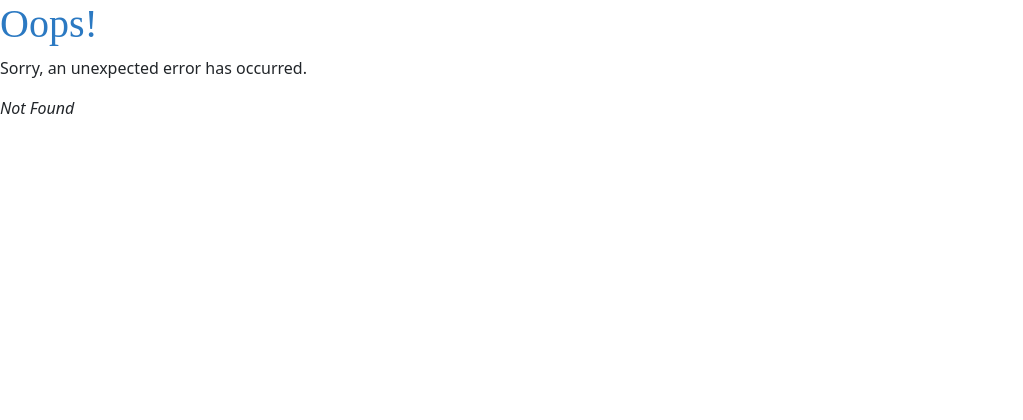
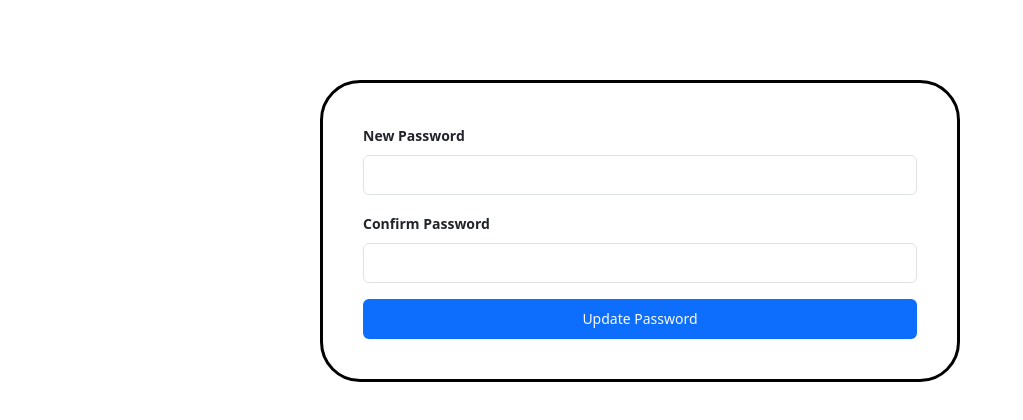
Before and after one commit to 718Asma/Oasis-User-Frontend, a React (Vite) app: page /reset-password/1/1 in a window 1280 px wide. Before the commit this address had no page. Shown: the top 420 px of the page, without its empty margins (0-1023 px from the left). Built offline with nearby package versions, Linux system fonts and the light colour scheme.

Commit message:
Implemented Reset Password & Static Notification Button

```diff
--- a/package.json
+++ b/package.json
@@ -30,6 +30,7 @@
     "react": "^18.3.1",
     "react-dom": "^18.3.1",
     "react-router-dom": "^6.26.2",
+    "react-toastify": "^10.0.6",
     "tailwind-merge": "^2.5.3",
     "tailwindcss-animate": "^1.0.7",
     "yup": "^1.4.0"
--- a/src/components/functional/FilterSideBar.tsx
+++ b/src/components/functional/FilterSideBar.tsx
@@ -40,7 +40,8 @@ const FilterSideBar: React.FC<FilterSideBarProps> = ({
         const fetchLocations = async () => {
             try {
                 const response = await getScholarshipLocations();
-                const data: string[] = response.data;
+                console.log(response);
+                const data: string[] = response;
                 const uniqueLocations = [...new Set(data)];
                 setLocations(uniqueLocations);
             } catch (error) {
--- a/src/components/functional/Header.tsx
+++ b/src/components/functional/Header.tsx
@@ -7,6 +7,7 @@ import { getUserById } from "@/services/userService";
 import { useTheme } from '@/components/theme-provider';
 import { ModeToggle } from '@/components/mode-toggle';
 import { AccountDropdown } from '@/components/account';
+import { Notification } from '@/components/notification';
 
 import { Button } from '@/components/ui/button';
 import "../styles/Header.css";
@@ -57,9 +58,14 @@ const Header = () => {
                     <ModeToggle />
                 </div>
                 {user ? (
-                    <div className='dark:text-white' style={{ marginRight: '1rem' }}>
-                        <AccountDropdown />
-                    </div>
+                    <>
+                        <div className='dark:text-white' style={{ marginRight: '1rem' }}>
+                            <Notification />
+                        </div>
+                        <div className='dark:text-white' style={{ marginRight: '1rem' }}>
+                            <AccountDropdown />
+                        </div>
+                    </>
                 ) : (
                     <Button
                         onClick={() => navigate('/login')}
--- /dev/null
+++ b/src/components/notification.tsx
@@ -0,0 +1,27 @@
+import { Button } from "@/components/ui/button";
+import {
+    DropdownMenu,
+    DropdownMenuContent,
+    DropdownMenuItem,
+    DropdownMenuTrigger,
+} from "@/components/ui/dropdown-menu";
+
+import { Bell } from "lucide-react";
+
+export function Notification() {
+    return (
+        <DropdownMenu>
+            <DropdownMenuTrigger asChild>
+                <Button variant="outline" size="icon">
+                    <Bell className="h-6 w-6" />
+                    <div className="absolute top-[33px] right-[115px] h-2 w-2 bg-red-500 rounded-full"></div>
+                </Button>
+            </DropdownMenuTrigger>
+            <DropdownMenuContent align="end">
+                <DropdownMenuItem>
+                    Notification 1
+                </DropdownMenuItem>
+            </DropdownMenuContent>
+        </DropdownMenu>
+    );
+}
--- a/src/main.tsx
+++ b/src/main.tsx
@@ -1,6 +1,8 @@
-import React, { StrictMode } from "react";
+import { StrictMode } from "react";
 import { createRoot } from "react-dom/client";
 import { MantineProvider } from "@mantine/core"; // Import MantineProvider
+import { ToastContainer } from 'react-toastify';
+import 'react-toastify/dist/ReactToastify.css';
 import "./index.css";
 import "bootstrap/dist/css/bootstrap.min.css";
 
@@ -20,6 +22,7 @@ import SettingsPage from "./pages/Settings.tsx";
 import PrivateRoute from "./auth/PrivateRoute.tsx";
 import { AuthProvider } from "./auth/AuthContext.tsx";
 import AboutUs from "./pages/AboutUs.tsx";
+import ResetPassword from "./pages/ResetPassword.tsx";
 
 const router = createBrowserRouter([
     {
@@ -52,6 +55,12 @@ const router = createBrowserRouter([
         ),
     },
     {
+        path: "/reset-password/:userId/:token",
+        element: (
+            <ResetPassword />
+        ),
+    },
+    {
         path: "/about-us",
         element: <AboutUs />,
     },
@@ -59,6 +68,7 @@ const router = createBrowserRouter([
 
 createRoot(document.getElementById("root")!).render(
     <StrictMode>
+        <ToastContainer position="bottom-right" autoClose={5000} />
         <ThemeProvider defaultTheme="light" storageKey="vite-ui-theme">
             <MantineProvider>
                 <AuthProvider>
--- a/src/pages/Login.tsx
+++ b/src/pages/Login.tsx
@@ -3,6 +3,7 @@ import { useNavigate } from "react-router-dom";
 
 import { useFormik } from "formik";
 import * as Yup from "yup";
+import { toast } from "react-toastify";
 
 import { AuthContext } from "../auth/AuthContext";
 import { forgotPassword, login } from "@/services/authService";
@@ -10,8 +11,6 @@ import { forgotPassword, login } from "@/services/authService";
 import { Label } from "@/components/ui/label";
 import { Input } from "@/components/ui/input";
 import { Button } from "@/components/ui/button";
-
-import oasisBanner from '@/assets/oasisBanner.png';
 
 const validationSchema = Yup.object({
     email: Yup.string()
@@ -38,7 +37,6 @@ export default function Login() {
         validationSchema,
         onSubmit: async (values) => {
             try {
-                console.log("Logging in with values:", values);
                 const response = await login(values);
                 console.log("Login response:", response);
 
@@ -62,6 +60,12 @@ export default function Login() {
         console.log('Email :', email);
         const data = await forgotPassword(email);
         console.log("Forgot password response:", data);
+
+        if (data) {
+            toast.success(data.message);
+        } else {
+            toast.error("Failed to send reset email. Please try again.");
+        }
     }
 
     return (
@@ -108,7 +112,7 @@ export default function Login() {
                 </p>
             </div>
             <div className="hidden lg:flex lg:flex-1 lg:items-center lg:justify-center bg-gray-100">
-                <img src={oasisBanner} alt="Log In" className="h-full w-full" />
+                <img src='src\\assets\\oasisBanner.png' alt="Log In" className="h-full w-full" />
             </div>
         </div>
     );
--- /dev/null
+++ b/src/pages/ResetPassword.tsx
@@ -0,0 +1,114 @@
+import { useNavigate, useParams } from "react-router-dom";
+
+import { useFormik } from "formik";
+import * as Yup from "yup";
+
+import { resetPassword } from "@/services/authService";
+
+import { Label } from "@/components/ui/label";
+import { Input } from "@/components/ui/input";
+import { Button } from "@/components/ui/button";
+
+const validationSchema = Yup.object({
+    password: Yup.string()
+        .min(8, "Password must be at least 8 characters")
+        .max(100, "Password must be at most 100 characters")
+        .required("Password is required")
+        .notOneOf(
+            [Yup.ref("oldPassword")],
+            "New password must be different from current password"
+        ),
+    confirmPassword: Yup.string()
+        .oneOf([Yup.ref("password"), undefined], "Passwords must match")
+        .required("Confirm password is required"),
+});
+const ResetPassword = () => {
+    const navigate = useNavigate();
+    const { userId } = useParams<{ userId: string }>();
+    const { token } = useParams<{ token: string }>();
+    const formik = useFormik({
+        initialValues: {
+            password: "",
+            confirmPassword: "",
+        },
+        validationSchema,
+        onSubmit: async (values) => {
+            console.log("Password update values:", values);
+
+            const { password, confirmPassword } = values;
+            console.log("Updated values:", { password, confirmPassword });
+
+            if (userId && token) {
+                try {
+                    const response = await resetPassword(
+                        userId,
+                        token,
+                        password,
+                        confirmPassword
+                    );
+                    console.log("Response:", response);
+                    navigate("/login");
+                } catch (error) {
+                    console.error("Error updating profile:", error);
+                }
+            }
+        },
+    });
+
+    return (
+        <div className="min-h-screen w-full bg-background dark:bg-dark-background">
+            <form
+                onSubmit={formik.handleSubmit}
+                className="space-y-4"
+                style={{
+                    border: "3px solid black",
+                    borderRadius: "5vh",
+                    padding: "5vh",
+                    width: "80vh",
+                    marginLeft: "auto",
+                    marginRight: "auto",
+                    marginTop: "5rem",
+                }}
+            >
+                <div className="space-y-2">
+                    <Label htmlFor="password">
+                        <strong>New Password</strong>
+                    </Label>
+                    <Input
+                        id="password"
+                        type="password"
+                        value={formik.values.password}
+                        onChange={formik.handleChange}
+                        onBlur={formik.handleBlur}
+                    />
+                    {formik.touched.password && formik.errors.password ? (
+                        <p className="text-red-500">{formik.errors.password}</p>
+                    ) : null}
+                </div>
+                <div className="space-y-2">
+                    <Label htmlFor="confirmPassword">
+                        <strong>Confirm Password</strong>
+                    </Label>
+                    <Input
+                        id="confirmPassword"
+                        type="password"
+                        value={formik.values.confirmPassword}
+                        onChange={formik.handleChange}
+                        onBlur={formik.handleBlur}
+                    />
+                    {formik.touched.confirmPassword &&
+                    formik.errors.confirmPassword ? (
+                        <p className="text-red-500">
+                            {formik.errors.confirmPassword}
+                        </p>
+                    ) : null}
+                </div>
+                <Button type="submit" className="w-full dark:text-white">
+                    Update Password
+                </Button>
+            </form>
+        </div>
+    );
+};
+
+export default ResetPassword;
--- a/src/services/authService.ts
+++ b/src/services/authService.ts
@@ -90,12 +90,13 @@ export const forgotPassword = async (email: string) => {
 export const resetPassword = async (
     id: string,
     token: string,
-    newPassword: string
+    password: string,
+    confirmPassword: string
 ) => {
     try {
         const response = await apiClient.post(
             `/auth/reset-password/${id}/${token}`,
-            { newPassword }
+            { password, confirmPassword }
         );
         return response.data;
     } catch (error) {
```
Also changed, not shown: 1 other file (tests, documents, lock files or other folders).
